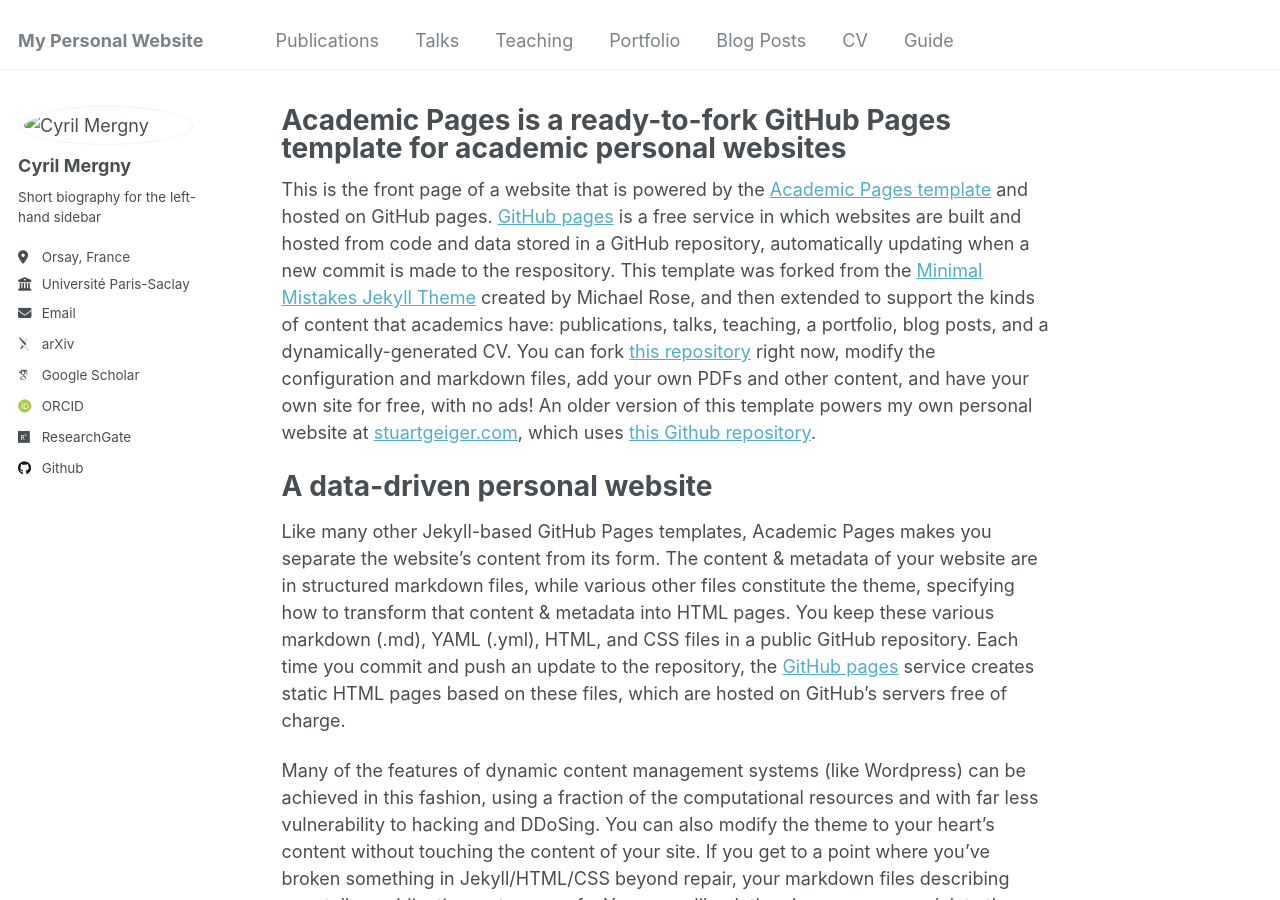
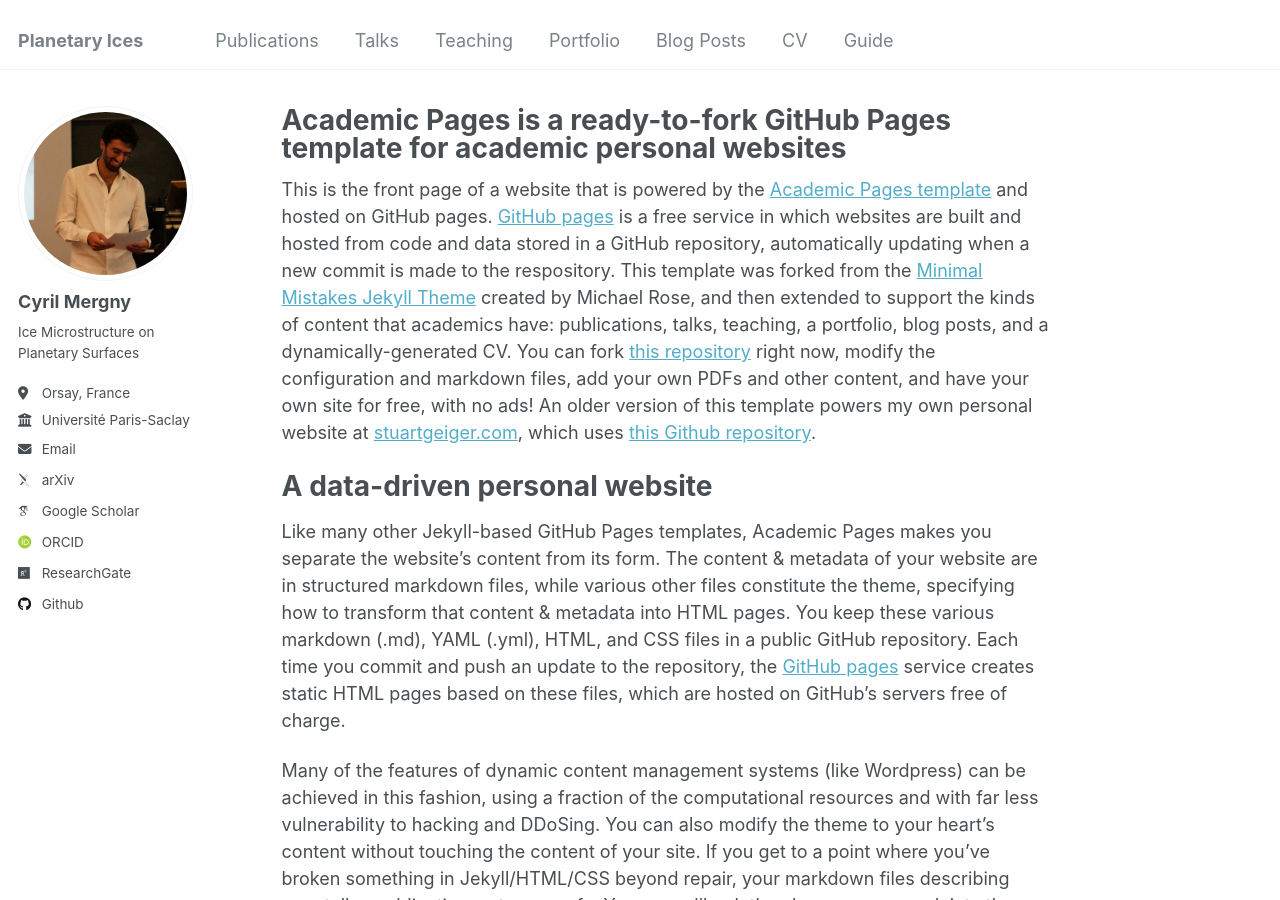
Before and after one commit to cmergny/cmergny.github.io, a Jekyll site: the page built from _pages/about.md, in a window 1280 px wide and 900 px high. Built offline with Jekyll 4.4.1, drawn with Linux system fonts in a browser that asks for light colours; some web fonts are replaced.

Commit message:
Update _config.yml

```diff
--- a/_config.yml
+++ b/_config.yml
@@ -8,7 +8,7 @@
 
 # Basic Site Settings
 locale                   : "en-US"
-title                    : "My Personal Website"
+title                    : "Planetary Ices"
 title_separator          : "-"
 name                     : &name "Cyril Mergny"
 description              : &description "Dr. in Planetary Science"
@@ -21,10 +21,10 @@ repository               : "cmergny/cmergny.github.io"
 #               Additional customization can be done by editing /_includes/author-profile.html
 author:
   # Biographic information
-  avatar           : "images/profile.png"
+  avatar           : "profile.png"
   name             : "Cyril Mergny"
   pronouns         : # example: "she/her"
-  bio              : "Short biography for the left-hand sidebar"
+  bio              : "Ice Microstructure on Planetary Surfaces"
   location         : "Orsay, France"
   employer         : "Université Paris-Saclay"
   uri              : # URL
```
